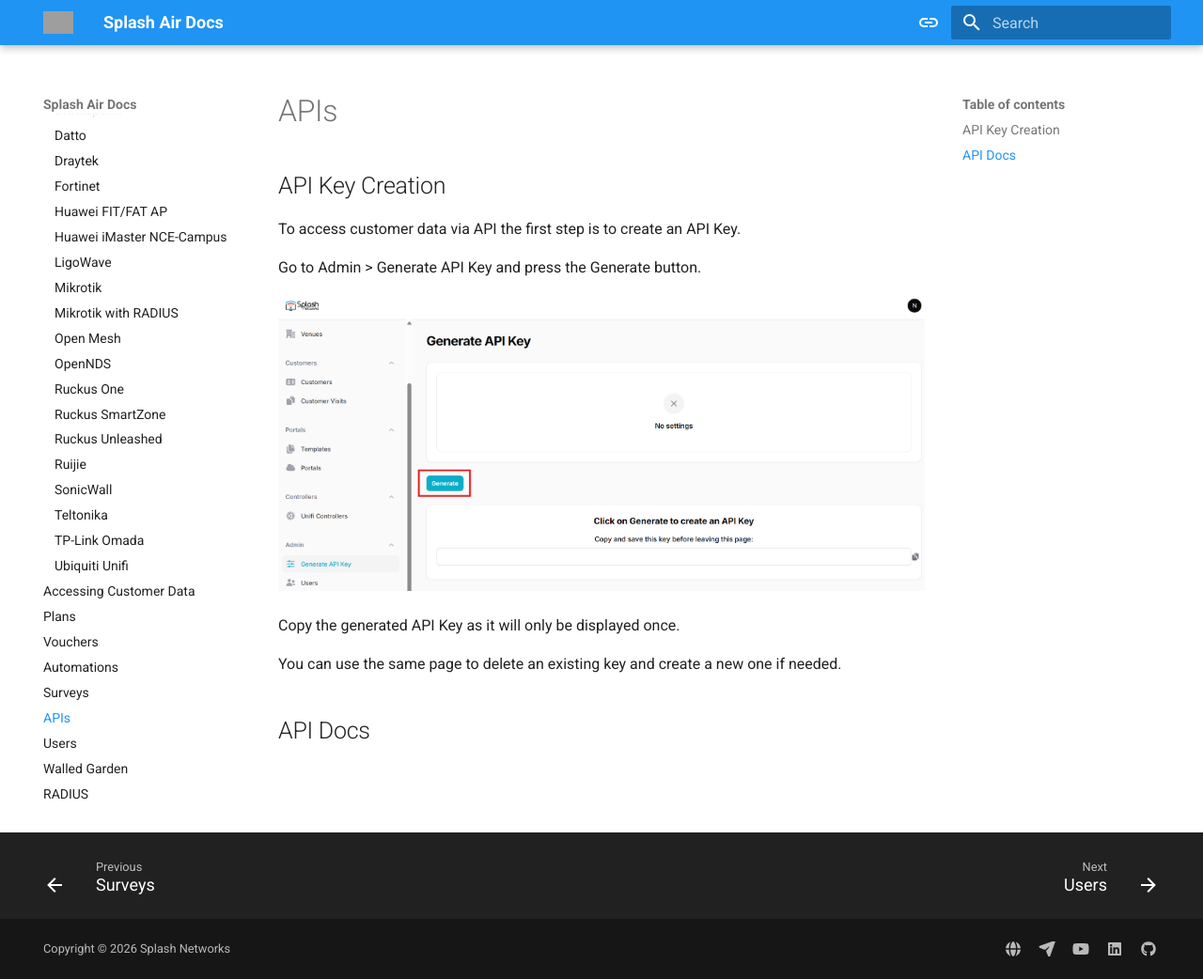
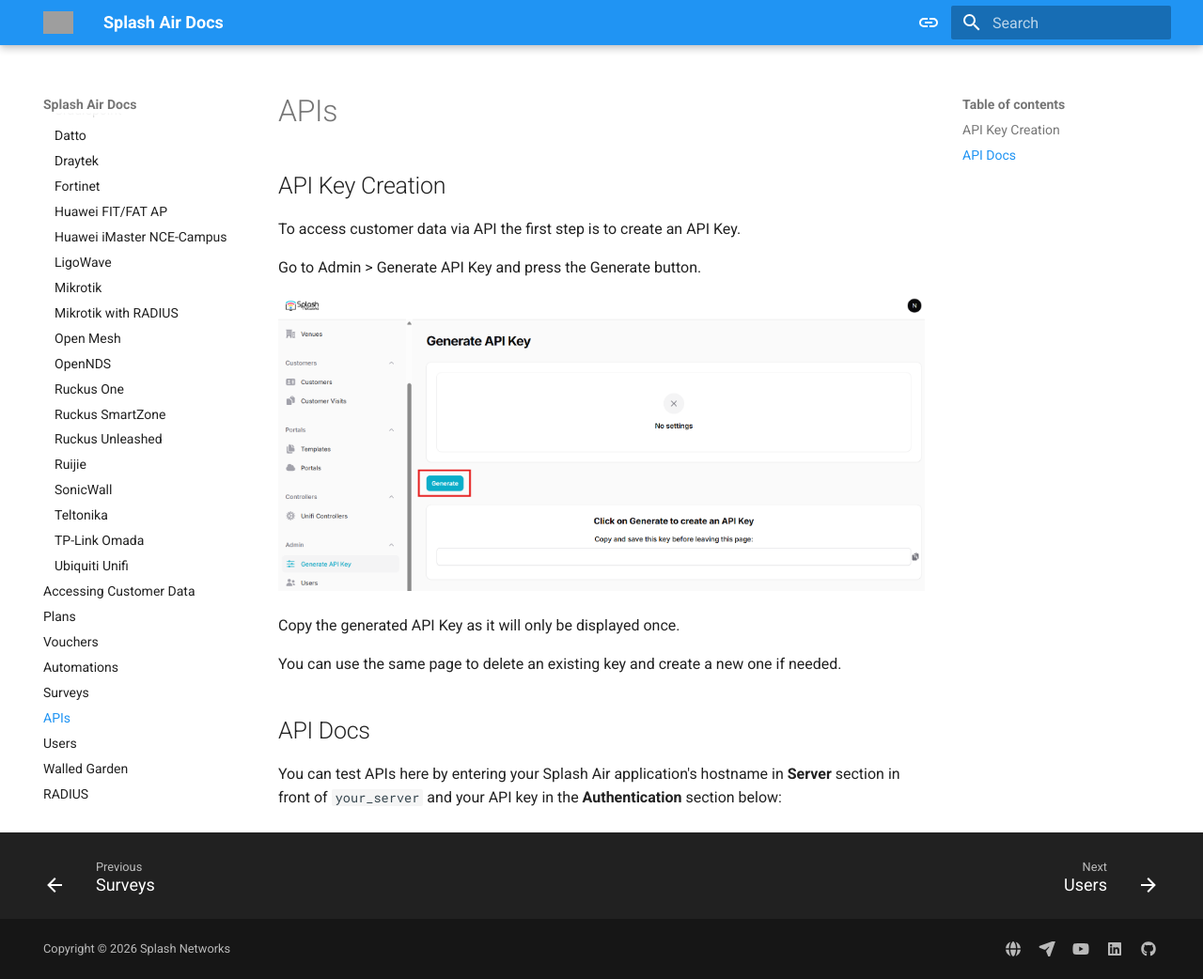
Before and after one commit to splash-networks/admin-panel-doc, an MkDocs documentation site: the page built from docs/api.md, in a window 1280 px wide and 1042 px high. Shown: the whole window at 94% size. Built offline with MkDocs 1.6.1 and Material for MkDocs 9.7.7, drawn with Linux system fonts in a browser that asks for light colours; part of the change alters nothing that is shown; grey boxes are pictures that could not be loaded.

```diff
--- a/docs/api.md
+++ b/docs/api.md
@@ -11,6 +11,8 @@ Copy the generated API Key as it will only be displayed once.
 You can use the same page to delete an existing key and create a new one if needed.
 
 ## API Docs
+
+You can test APIs here by entering your Splash Air application's hostname in **Server** section in front of `your_server` and your API key in the **Authentication** section below:
 
 <style>
   :root {
@@ -27,16 +29,6 @@ You can use the same page to delete an existing key and create a new one if need
     "hideSearch": true,
     "hideDarkModeToggle": false,
     "darkMode": false,
-    "authentication": {
-      "preferredSecurityScheme": "ApiKeyAuth",
-      "securitySchemes": {
-        "ApiKeyAuth": {
-          "name": "X-API-Key",
-          "in": "header",
-          "value": ""
-        }
-      }
-    },
     "hiddenClients": "true",
     "agent": {
       "disabled": true
```
